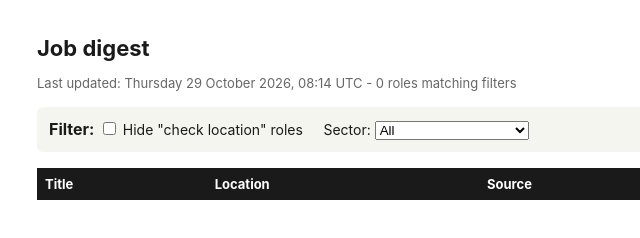
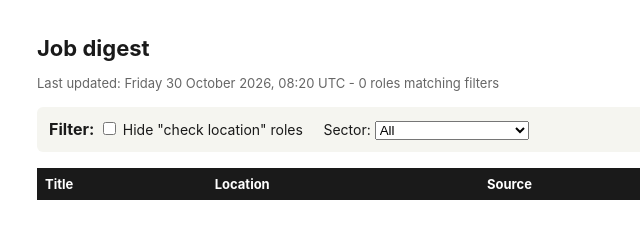
Before and after one commit to NiaBella/job-search, a plain HTML site: page docs/index.html in a window 1280 px wide. Shown: the full height of the page, 53-693 px from the left. Drawn offline with Linux system fonts and the light colour scheme.

Commit message:
Daily scrape 2026-10-30

```diff
--- a/docs/index.html
+++ b/docs/index.html
@@ -2,7 +2,7 @@
 <html lang="en">
 <head>
 <meta charset="utf-8">
-<title>Job results - Thursday 29 October 2026, 08:14 UTC</title>
+<title>Job results - Friday 30 October 2026, 08:20 UTC</title>
 <style>
     body { font-family: -apple-system, BlinkMacSystemFont, "Segoe UI", Arial, sans-serif;
             max-width: 1100px; margin: 0 auto; padding: 20px; color: #1a1a1a; }
@@ -21,7 +21,7 @@
 </head>
 <body>
 <h1>Job digest</h1>
-<div class="meta">Last updated: Thursday 29 October 2026, 08:14 UTC - 0 roles matching filters</div>
+<div class="meta">Last updated: Friday 30 October 2026, 08:20 UTC - 0 roles matching filters</div>
 
 <div class="filters">
     <strong>Filter:</strong>
```
